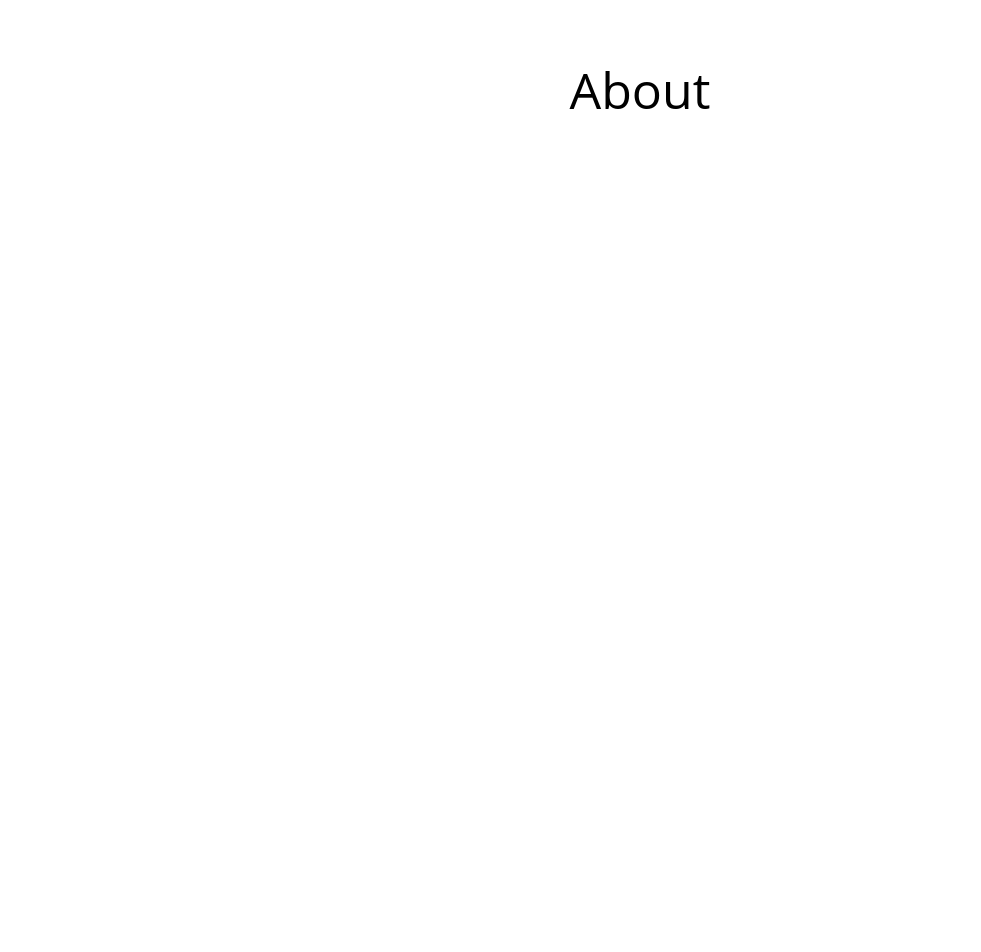
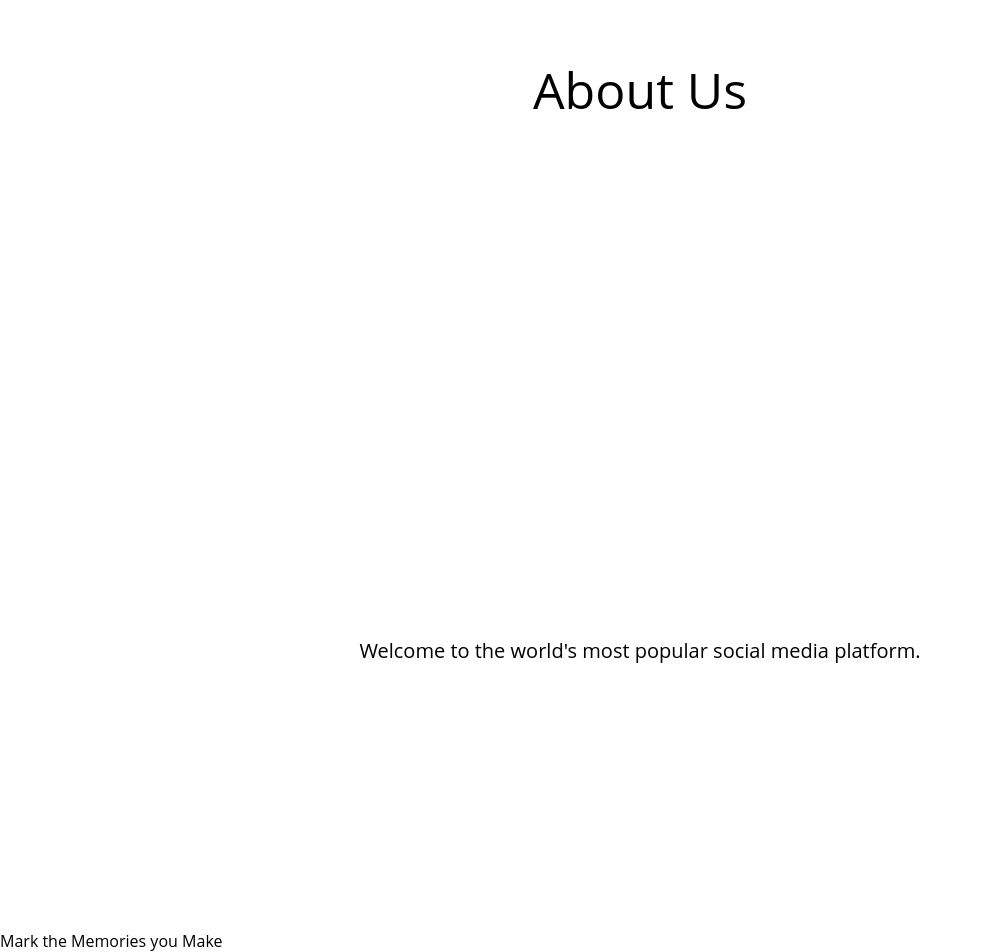
Before and after one commit to Capstone-MEJA/memorymarker, a React app: page /about in a window 1280 px wide. Shown: the part 190-1142 px from the top of the page, without its empty margins (0-981 px from the left). Before the commit the page ends 800 px from the top, so only its background shows below. Built offline with nearby package versions, Linux system fonts and the light colour scheme.

Commit message:
made changes in the about page

```diff
--- a/src/features/pages/about.tsx
+++ b/src/features/pages/about.tsx
@@ -5,14 +5,36 @@ const AboutText = styled.div`
     display: flex;
     align-items: center;
     justify-content: center;
+    font-size: 20px;
+    height: 70vh;
+`
+const AboutTitle = styled.div`
+display: flex;
+    align-items: center;
+    justify-content: center;
     font-size: 50px;
     height: 70vh;
 `
+const AboutSection = styled.div``
+const Paragraph = styled.div``
 
 
 const About: React.FC = () => {
     return (
-        <AboutText>About</AboutText>
+        <AboutSection>
+            <AboutTitle>
+            About Us
+            </AboutTitle>
+
+            <AboutText>
+                Welcome to the world's most popular social media platform.
+            </AboutText>
+            <Paragraph>
+                Mark the Memories you Make
+            </Paragraph>
+
+        </AboutSection>
+
     )
 }
 
```
Also changed, not shown: public/bundle.js.
